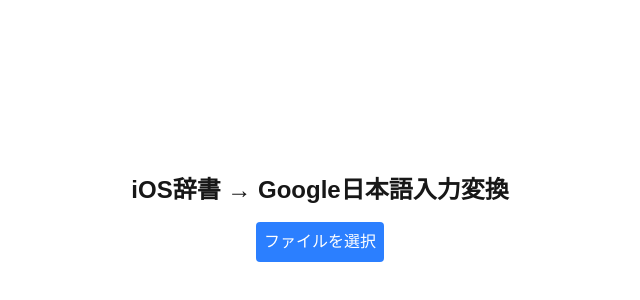
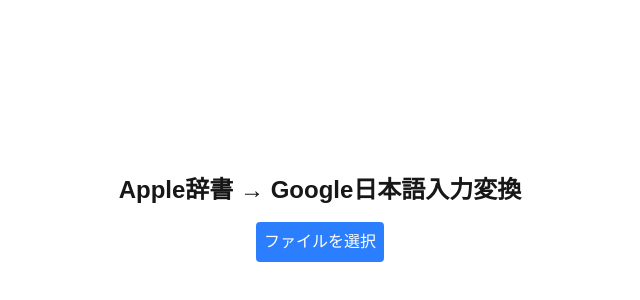
Before and after one commit to Iori-Oshima/ios-to-google-ime-dictionary, a Next.js app: page / in a window 1280 px wide. Shown: the part 182-482 px from the top of the page, without its empty margins (320-960 px from the left). Built offline with nearby package versions, Linux system fonts and the light colour scheme.

Commit message:
fix: change text

```diff
--- a/pages/index.tsx
+++ b/pages/index.tsx
@@ -7,7 +7,7 @@
 
   return (
     <div className="flex flex-col items-center justify-center min-h-screen p-4">
-      <h1 className="text-2xl font-bold mb-4">iOS辞書 → Google日本語入力変換</h1>
+      <h1 className="text-2xl font-bold mb-4">Apple辞書 → Google日本語入力変換</h1>
       <FileUploader onFileSelect={setFile} />
       {file && <PlistConverter file={file} />}
     </div>
```
